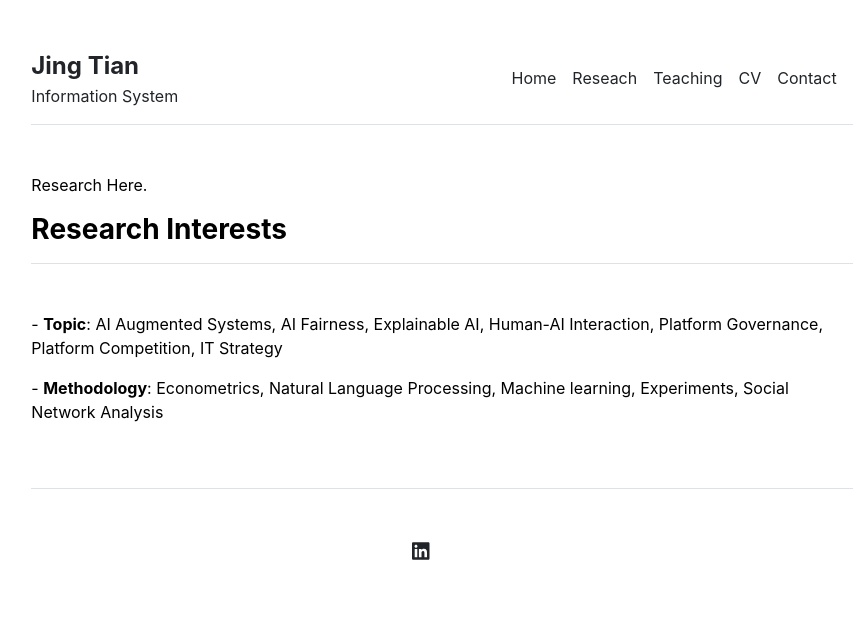
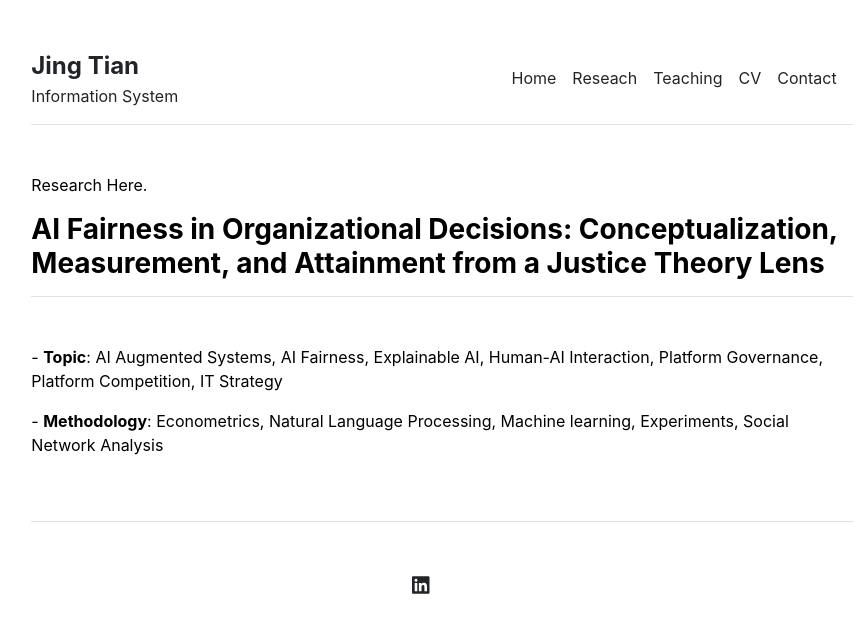
Before and after one commit to jingtianIS/jingtianIS.github.io, a Jekyll site: the page built from research.md, in a window 1280 px wide. Shown: the top 633 px of the page, without its empty margins (198-1066 px from the left). Built offline with Jekyll 4.4.1, drawn with Linux system fonts in a browser that asks for light colours.

Commit message:
Update research.html

```diff
--- a/_includes/research.html
+++ b/_includes/research.html
@@ -1,7 +1,7 @@
 <p>Research Here.</p>
 <div class="row g-5 mb-5">
   <div class="col-md-12">
-    <h3 class="fw-bold border-bottom pb-3 mb-5">Research Interests</h3>
+    <h3 class="fw-bold border-bottom pb-3 mb-5">AI Fairness in Organizational Decisions: Conceptualization, Measurement, and Attainment from a Justice Theory Lens</h3>
       <p>- <b>Topic</b>: AI Augmented Systems, AI Fairness, Explainable AI, Human-AI Interaction, Platform Governance, Platform Competition, IT Strategy</p>
 
       <p>- <b>Methodology</b>: Econometrics, Natural Language Processing, Machine learning, Experiments, Social Network Analysis</p>
```
